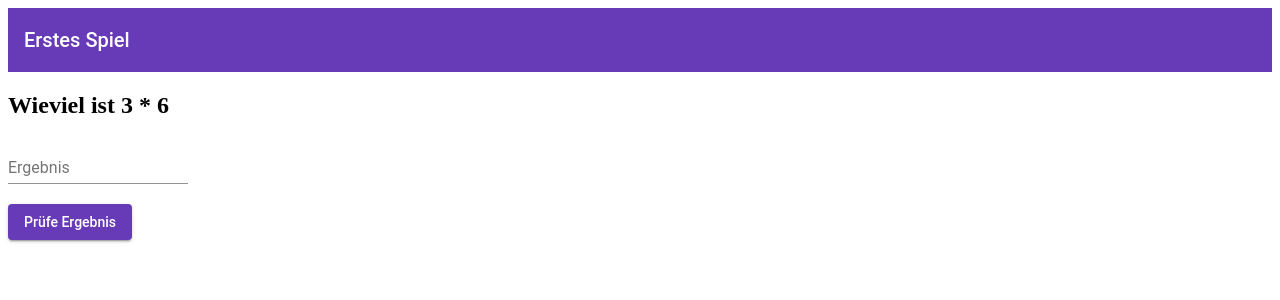
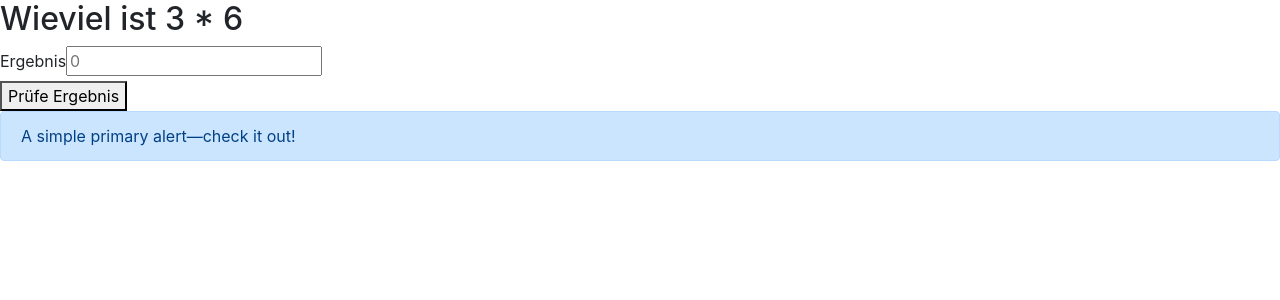
Before and after one commit to krutzfeld/angular-kurs-eins, an Angular app: page / in a window 1280 px wide. Shown: the top 300 px of the page. Built offline with nearby package versions, Linux system fonts and the light colour scheme.

Commit message:
Wegen Material Problemen auf Bootstrap geswitched

```diff
--- a/src/app/app.component.html
+++ b/src/app/app.component.html
@@ -1,16 +1,20 @@
-<mat-toolbar color="primary">Erstes Spiel</mat-toolbar>
 <form class="game-form" (ngSubmit)="onSubmit()">
     <h2>Wieviel ist {{faktor1}} * {{faktor2}}</h2>
 
     <div>
-        <mat-form-field>
-            <mat-label for="produktEingabe">Ergebnis</mat-label>
-            <input [(ngModel)]="produktEingabe" name="produktEingabe" matInput placeholder="0">
-        </mat-form-field>
+        <div>
+            <label for="produktEingabe">Ergebnis</label>
+            <input id="produktEingabe"
+                   [(ngModel)]="produktEingabe" name="produktEingabe" placeholder="0">
+        </div>
     </div>
 
     <div>
-        <button mat-raised-button color="primary" type="submit">Prüfe Ergebnis</button>
+        <button type="submit">Prüfe Ergebnis</button>
+    </div>
+
+    <div class="alert alert-primary" role="alert">
+        A simple primary alert—check it out!
     </div>
 
 </form>
--- a/src/app/app.component.ts
+++ b/src/app/app.component.ts
@@ -1,6 +1,5 @@
 import {Component, OnInit} from '@angular/core';
 import {FaktorService} from './faktor.service';
-import {MatSnackBar} from '@angular/material/snack-bar';
 
 @Component({
     selector: 'app-root',
@@ -13,7 +12,7 @@
     produktEingabe: number;
     isCorrect: boolean;
 
-    constructor(private faktor: FaktorService, private _snackBar: MatSnackBar) {
+    constructor(private faktor: FaktorService) {
 
     }
 
@@ -27,11 +26,6 @@
         this.handleCorrect(this.isCorrect);
     }
 
-    openSnackBar(message: string) {
-        this._snackBar.open(message, null, {
-            duration: 2000,
-        });
-    }
 
     private handleCorrect(isCorrect: boolean) {
         let msg;
@@ -40,6 +34,5 @@
         } else {
             msg = 'Das ist falsch';
         }
-        this.openSnackBar(msg);
     }
 }
--- a/src/app/app.module.ts
+++ b/src/app/app.module.ts
@@ -20,12 +20,6 @@
         BrowserModule,
         CommonModule,
         FormsModule,
-        MatInputModule,
-        MatCardModule,
-        MatFormFieldModule,
-        MatButtonModule,
-        MatToolbarModule,
-        MatSnackBarModule,
         BrowserAnimationsModule
     ],
     providers: [],
--- a/src/index.html
+++ b/src/index.html
@@ -6,8 +6,12 @@
   <base href="/">
   <meta name="viewport" content="width=device-width, initial-scale=1">
   <link rel="icon" type="image/x-icon" href="favicon.ico">
+  <link rel="stylesheet" href="https://stackpath.bootstrapcdn.com/bootstrap/4.4.1/css/bootstrap.min.css" integrity="sha384-Vkoo8x4CGsO3+Hhxv8T/Q5PaXtkKtu6ug5TOeNV6gBiFeWPGFN9MuhOf23Q9Ifjh" crossorigin="anonymous">
 </head>
 <body>
   <app-root></app-root>
+  <script src="https://code.jquery.com/jquery-3.4.1.slim.min.js" integrity="sha384-J6qa4849blE2+poT4WnyKhv5vZF5SrPo0iEjwBvKU7imGFAV0wwj1yYfoRSJoZ+n" crossorigin="anonymous"></script>
+  <script src="https://cdn.jsdelivr.net/npm/popper.js@1.16.0/dist/umd/popper.min.js" integrity="sha384-Q6E9RHvbIyZFJoft+2mJbHaEWldlvI9IOYy5n3zV9zzTtmI3UksdQRVvoxMfooAo" crossorigin="anonymous"></script>
+  <script src="https://stackpath.bootstrapcdn.com/bootstrap/4.4.1/js/bootstrap.min.js" integrity="sha384-wfSDF2E50Y2D1uUdj0O3uMBJnjuUD4Ih7YwaYd1iqfktj0Uod8GCExl3Og8ifwB6" crossorigin="anonymous"></script>
 </body>
 </html>
--- a/src/styles.css
+++ b/src/styles.css
@@ -1,2 +1 @@
 /* You can add global styles to this file, and also import other style files */
-@import '@angular/material/prebuilt-themes/deeppurple-amber.css';
```
